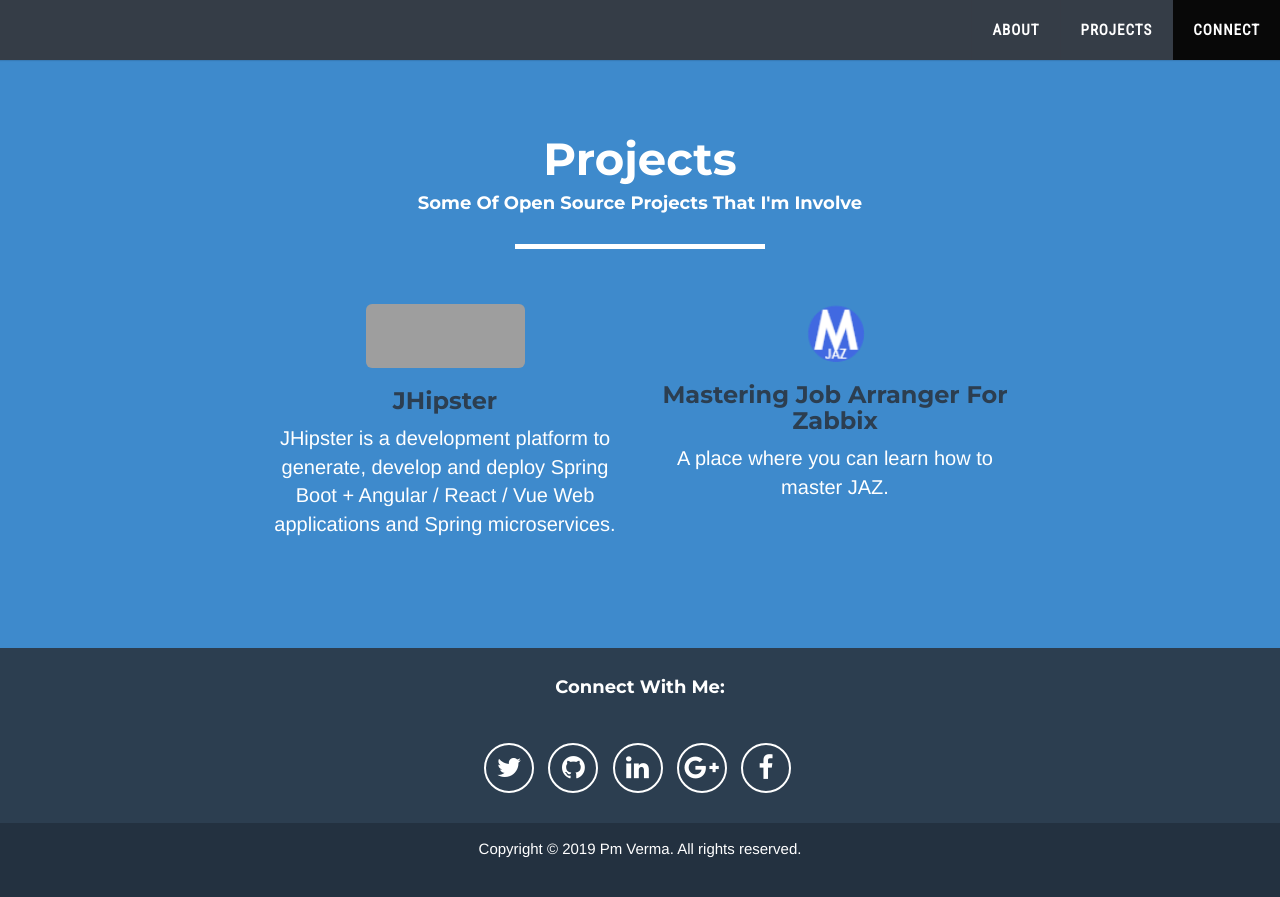
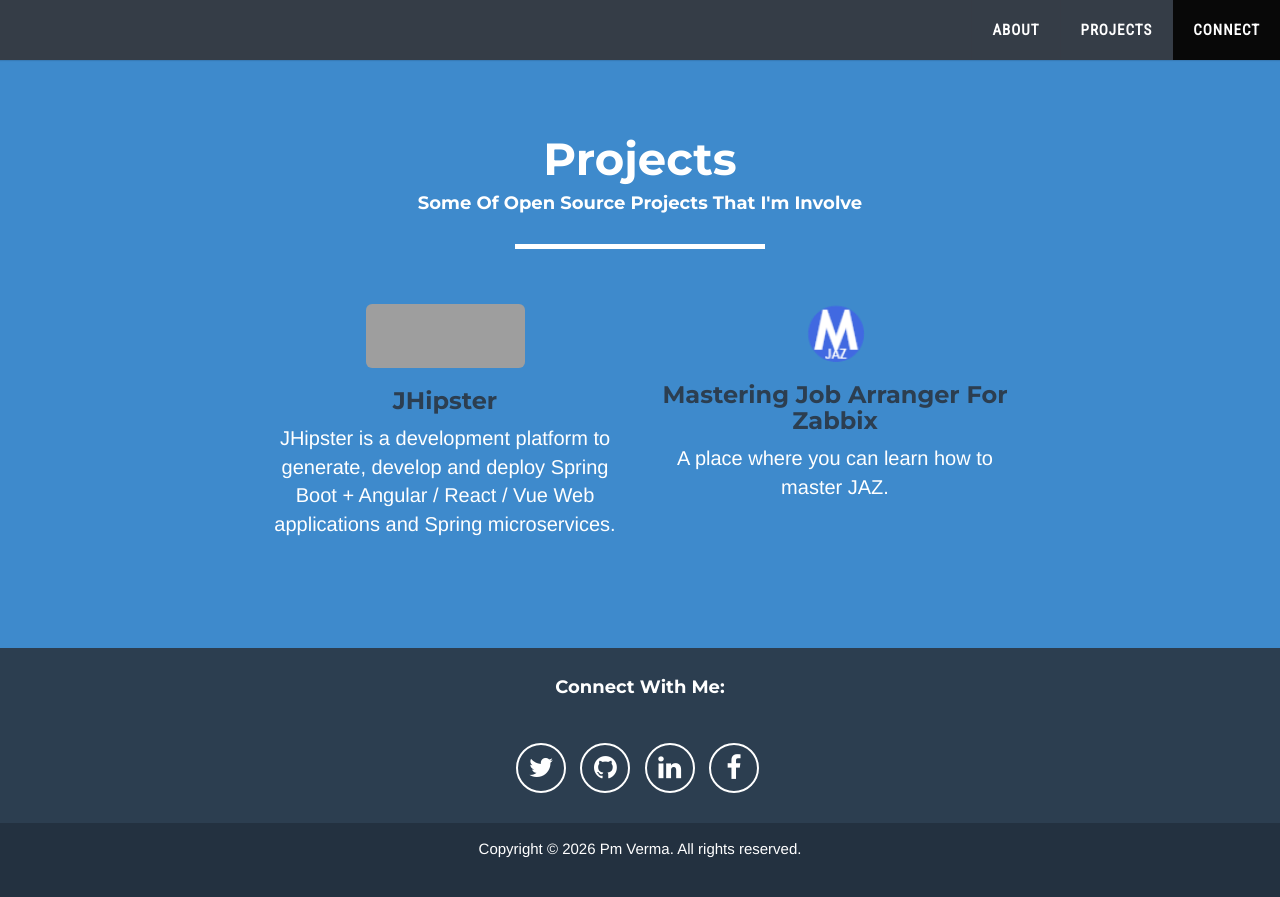
Before and after one commit to pmverma/pmverma.github.io, a Jekyll site: the page built from index.html, in a window 1280 px wide and 900 px high, scrolled down 870 px. Shown: the top 897 px of the window. Built offline with Jekyll 4.4.1, drawn with Linux system fonts in a browser that asks for light colours; comment, search, counter and statistics services are not loaded; grey boxes are pictures that could not be loaded.

Commit message:
Maintain site metadata and links

```diff
--- a/_config.yml
+++ b/_config.yml
@@ -3,7 +3,7 @@
 exclude: [node_modules, bower_components]
 kramdown:
   input: GFM
-gems:
+plugins:
   - jekyll-redirect-from
   - jekyll-seo-tag
 whitelist:
@@ -14,5 +14,5 @@
     values:
       layout: "default"
 title: "Pm Verma"
-description: "PM Verma's Website"
-url: http://www.pmverma.com
+description: "Software engineer and open-source technology enthusiast."
+url: "https://www.pmverma.com"
--- a/_layouts/default.html
+++ b/_layouts/default.html
@@ -4,31 +4,27 @@
 <head>
     <meta charset="utf-8">
     <meta name="viewport" content="width=device-width, initial-scale=1.0">
-    {% if '/index.html' == page.url or '/' == page.url %}
-    <meta name="description" content="Pm Verma's Website">
-    {% endif %}
+    <meta name="description" content="{{ page.description | default: site.description | escape }}">
     <meta name="author" content="Pm Verma">
     <meta name="twitter:card" content="summary_large_image" />
     <meta name="twitter:site" content="@pm_verma" />
-    <meta name="twitter:title" content="Software Engineer" />
-    <meta name="twitter:description" content="A software engineer by profession." />
-    <meta name="twitter:url" content="http://twitter.com/pm_verma" />
+    <meta name="twitter:title" content="{{ page.title | default: site.title | escape }}" />
+    <meta name="twitter:description" content="{{ page.description | default: site.description | escape }}" />
+    <meta name="twitter:url" content="{{ page.url | absolute_url }}" />
     <!-- Chrome, Firefox OS and Opera -->
     <meta name="theme-color" content="#353d47">
     <!-- Windows Phone -->
     <meta name="msapplication-navbutton-color" content="#353d47">
     <!-- iOS Safari -->
     <meta name="apple-mobile-web-app-status-bar-style" content="#353d47">
-    <title>{{ page.title }}</title>
+    <title>{{ page.title | default: site.title | escape }}</title>
 
     <link rel="alternate" href="{{ site.url }}" hreflang="en" />
 
     <!-- Fonts -->
-    <link href='https://fonts.googleapis.com/css?family=Roboto+Condensed:300,400' rel='stylesheet' type='text/css'>
-    <link href='https://fonts.googleapis.com/css?family=Lato:300,400,700,900' rel='stylesheet' type='text/css'>
-    <link href="https://fonts.googleapis.com/css?family=Montserrat:400,700" rel="stylesheet" type="text/css">
-    <link href="https://fonts.googleapis.com/css?family=Lato:400,700,400italic,700italic" rel="stylesheet" type="text/css">
-    <link href="https://fonts.googleapis.com/css?family=Pacifico" rel="stylesheet" type="text/css">
+    <link rel="preconnect" href="https://fonts.googleapis.com">
+    <link rel="preconnect" href="https://fonts.gstatic.com" crossorigin>
+    <link href="https://fonts.googleapis.com/css2?family=Lato:ital,wght@0,300;0,400;0,700;0,900;1,400;1,700&family=Montserrat:wght@400;700&family=Pacifico&family=Roboto+Condensed:wght@300;400&display=swap" rel="stylesheet">
 
     <!-- CSS Libs -->
     <link rel="stylesheet" type="text/css" href="/lib/css/bootstrap.min.css">
@@ -52,21 +48,9 @@
         <script src="https://oss.maxcdn.com/libs/respond.js/1.4.2/respond.min.js"></script>
     <![endif]-->
 
-    <!-- According to google tag suggestion, analytics script should be in head section-->
-    <!-- GA script-->
-    <script>
-         (function(i,s,o,g,r,a,m){i['GoogleAnalyticsObject']=r;i[r]=i[r]||function(){
-         (i[r].q=i[r].q||[]).push(arguments)},i[r].l=1*new Date();a=s.createElement(o),
-         m=s.getElementsByTagName(o)[0];a.async=1;a.src=g;m.parentNode.insertBefore(a,m)
-         })(window,document,'script','https://www.google-analytics.com/analytics.js','ga');
-
-         ga('create', 'UA-79631802-3', 'auto');
-         ga('send', 'pageview');
-    </script>
-
     <!-- Favicon with QHD -->
-    <link rel="icon" type="image/png" href="/image/favicon-32x32.png" sizes="32x32" />
-    <link rel="icon" type="image/png" href="/image/favicon-16x16.png" sizes="16x16" />
+    <link rel="icon" type="image/png" href="{{ '/images/favicon-32x32.png' | relative_url }}" sizes="32x32" />
+    <link rel="icon" type="image/png" href="{{ '/images/favicon-16x16.png' | relative_url }}" sizes="16x16" />
 
 </head>
 
@@ -122,19 +106,16 @@
                                     <div class="footer-col col-md-12">
                                         <ul class="list-inline">
                                             <li>
-                                                <a href="https://twitter.com/pm_verma" target="_blank" class="btn-social btn-outline"><i class="fa fa-lg fa-twitter"></i></a>
+                                                <a href="https://twitter.com/pm_verma" target="_blank" rel="noopener noreferrer" aria-label="Pm Verma on Twitter" class="btn-social btn-outline"><i class="fa fa-lg fa-twitter" aria-hidden="true"></i></a>
                                             </li>
                                             <li>
-                                                <a href="https://github.com/pmverma" target="_blank" class="btn-social btn-outline"><i class="fa fa-lg fa-github"></i></a>
+                                                <a href="https://github.com/pmverma" target="_blank" rel="noopener noreferrer" aria-label="Pm Verma on GitHub" class="btn-social btn-outline"><i class="fa fa-lg fa-github" aria-hidden="true"></i></a>
                                             </li>
                                             <li>
-                                                <a href="https://www.linkedin.com/in/pmverma" target="_blank" class="btn-social btn-outline"><i class="fa fa-lg fa-linkedin"></i></a>
+                                                <a href="https://www.linkedin.com/in/pmverma" target="_blank" rel="noopener noreferrer" aria-label="Pm Verma on LinkedIn" class="btn-social btn-outline"><i class="fa fa-lg fa-linkedin" aria-hidden="true"></i></a>
                                             </li>
                                             <li>
-                                                <a href="https://plus.google.com/+PmVerma" target="_blank" class="btn-social btn-outline"><i class="fa fa-lg fa-google-plus"></i></a>
-                                            </li>
-                                            <li>
-                                                <a href="https://www.facebook.com/pm.verma.5" target="_blank" class="btn-social btn-outline"><i class="fa fa-lg fa-facebook"></i></a>
+                                                <a href="https://www.facebook.com/pm.verma.5" target="_blank" rel="noopener noreferrer" aria-label="Pm Verma on Facebook" class="btn-social btn-outline"><i class="fa fa-lg fa-facebook" aria-hidden="true"></i></a>
                                             </li>
                                         </ul>
                                     </div>
@@ -146,7 +127,7 @@
                                 <div class="row">
                                     <div class="col-lg-12">
                                         <div class="rights">
-                                            Copyright &copy 2019 Pm Verma. All rights reserved.
+                                            Copyright &copy; {{ 'now' | date: '%Y' }} Pm Verma. All rights reserved.
                                         </div>
                                     </div>
                                 </div>
--- a/index.html
+++ b/index.html
@@ -5,7 +5,7 @@
 title: Pm Verma
 sitemap:
     priority: 1.0
-    lastmod: 2018-05-22T00:00:00-00:00
+    lastmod: 2026-08-21T00:00:00+07:00
 ---
 <div class="container-fluid">
     <!-- Header -->
@@ -73,8 +73,8 @@
                     <div class="col-md-2"> </div>
                     <div class="col-md-4">
                          <div class="faa-pulse animated-hover">
-                            <a href="https://www.jhipster.tech/" target="_blank">
-                                <i class=""><img class="img-rounded" src="https://raw.githubusercontent.com/jhipster/jhipster-artwork/master/logos/JHipster%20RGB%20black%20and%20white.png" width="159" height="64"></i>
+                            <a href="https://www.jhipster.tech/" target="_blank" rel="noopener noreferrer">
+                                <i class=""><img class="img-rounded" src="https://raw.githubusercontent.com/jhipster/jhipster-artwork/master/logos/JHipster%20RGB%20black%20and%20white.png" width="159" height="64" alt="JHipster logo"></i>
                                 <h3>JHipster</h3>
                             </a>
                             <p>JHipster is a development platform to generate, develop and deploy Spring Boot + Angular / React / Vue Web applications and Spring microservices.</p>
@@ -82,8 +82,8 @@
                     </div>
                     <div class="col-md-4">
                          <div class="faa-pulse animated-hover">
-                            <a href="https://mastering-jaz.github.io/" target="_blank">
-                                <i class=""><img class="img-rounded" src="images/mjaz.png" width="60px"></i>
+                            <a href="https://mastering-jaz.github.io/" target="_blank" rel="noopener noreferrer">
+                                <i class=""><img class="img-rounded" src="{{ '/images/mjaz.png' | relative_url }}" width="60" alt="Mastering Job Arranger for Zabbix logo"></i>
                                 <h3>Mastering Job Arranger for Zabbix</h3>
                             </a>
                             <p>A place where you can learn how to master JAZ.</p>
@@ -118,12 +118,11 @@
 </div>
 <script type="application/ld+json">
 {
-  "@context": "http://schema.org",
+  "@context": "https://schema.org",
   "@type": "Person",
-  "url": "http://www.pmverma.com",
+  "url": "https://www.pmverma.com",
   "name" : "Pm Verma",
   "sameAs" : [ "https://twitter.com/pm_verma",
     "https://github.com/pmverma"]
 }
 </script>
-<script type="text/javascript" src="https://platform.linkedin.com/badges/js/profile.js" async defer></script>
--- a/robots.txt
+++ b/robots.txt
@@ -1,3 +1,3 @@
-# robotstxt.org/
-
 User-agent: *
+Allow: /
+Sitemap: https://www.pmverma.com/sitemap.xml
--- a/sitemap.xml
+++ b/sitemap.xml
@@ -4,7 +4,8 @@
 <?xml version="1.0" encoding="UTF-8"?>
 <urlset xmlns:xsi="http://www.w3.org/2001/XMLSchema-instance" xsi:schemaLocation="http://www.sitemaps.org/schemas/sitemap/0.9 http://www.sitemaps.org/schemas/sitemap/0.9/sitemap.xsd" xmlns="http://www.sitemaps.org/schemas/sitemap/0.9">
   <url>
-      <loc>http://www.pmverma.com</loc>
+      <loc>https://www.pmverma.com/</loc>
+      <lastmod>2026-08-21</lastmod>
       <changefreq>monthly</changefreq>
       <priority>0.7</priority>
   </url>
```
Also changed, not shown: README.md.
